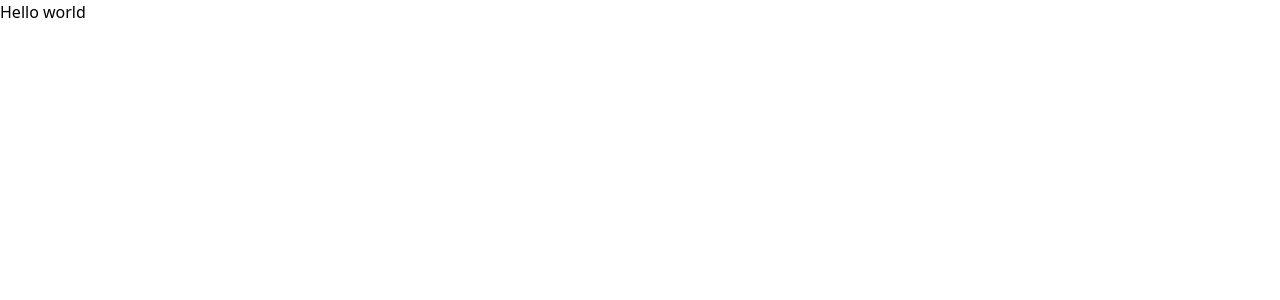
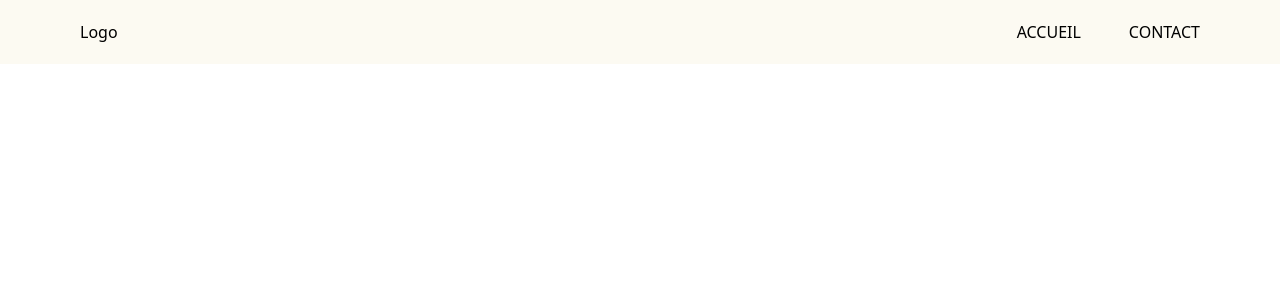
Before and after one commit to Association-NOBA/LFL-CUP-FE, a Next.js app: page / in a window 1280 px wide. Shown: the top 300 px of the page. Built offline with nearby package versions, Linux system fonts and the light colour scheme.

Commit message:
Applied font family and updated css file

```diff
--- a/app/components/Layout/Header.tsx
+++ b/app/components/Layout/Header.tsx
@@ -4,18 +4,22 @@ import { LiaUserCircleSolid } from "react-icons/lia";
 
 const Header = () => {
   return (
-      <div className='flex space-x-6 border-b mb-5 px-5 h-14 items-center'>
-          <p>Logo</p>
-          <p>LFL Cup</p>
-          <p>Congo 2024</p>
-          <ul>
-              <li> <IoMdNotifications /></li>
-              <li><LiaUserCircleSolid /></li>
+    <header className='bg-base'>
+      <div className='flex items-center justify-between px-20 py-5'>
+        {/* Logo Section */}
+        <p>Logo</p>
+
+        {/* Navigation Menu */}
+          <ul className='flex space-x-12'>
+              <li> ACCUEIL</li>
+              <li>CONTACT</li>
           </ul>
+    </div>
+    </header>
 
-
-    </div>
   )
 }
 
+
+
 export default Header
--- a/app/layout.tsx
+++ b/app/layout.tsx
@@ -1,16 +1,16 @@
 import type { Metadata } from "next";
-import localFont from "next/font/local";
+import { Anton, Work_Sans } from "next/font/google";
 import "./globals.css";
 
-const geistSans = localFont({
-  src: "./fonts/GeistVF.woff",
-  variable: "--font-geist-sans",
-  weight: "100 900",
+const anton = Anton({
+  weight: "400",
+  subsets: ["latin"],
+  variable: "--font-anton",
 });
-const geistMono = localFont({
-  src: "./fonts/GeistMonoVF.woff",
-  variable: "--font-geist-mono",
-  weight: "100 900",
+
+const workSans = Work_Sans({
+  subsets: ["latin"],
+  variable: "--font-work-sans",
 });
 
 export const metadata: Metadata = {
@@ -26,7 +26,7 @@ export default function RootLayout({
   return (
     <html lang="en">
       <body
-        className={`${geistSans.variable} ${geistMono.variable} antialiased`}
+        className={`${anton.variable} ${workSans.variable}`}
       >
         {children}
       </body>
--- a/app/page.tsx
+++ b/app/page.tsx
@@ -1,7 +1,9 @@
-import Image from "next/image";
+import Header from "./components/Layout/Header";
 
 export default function Home() {
   return (
-   <main>Hello world</main>
+    <>
+      <Header />
+    </>
   );
 }
--- a/tailwind.config.ts
+++ b/tailwind.config.ts
@@ -11,7 +11,12 @@ const config: Config = {
       colors: {
         background: "var(--background)",
         foreground: "var(--foreground)",
+        base: "#FCFAF2"
       },
+      fontFamily: {
+            heading: ["var(--font-anton)", "sans-serif"],
+        body: ["var(--font-work-sans)", "sans-serif"],
+      }
     },
   },
   plugins: [],
```
